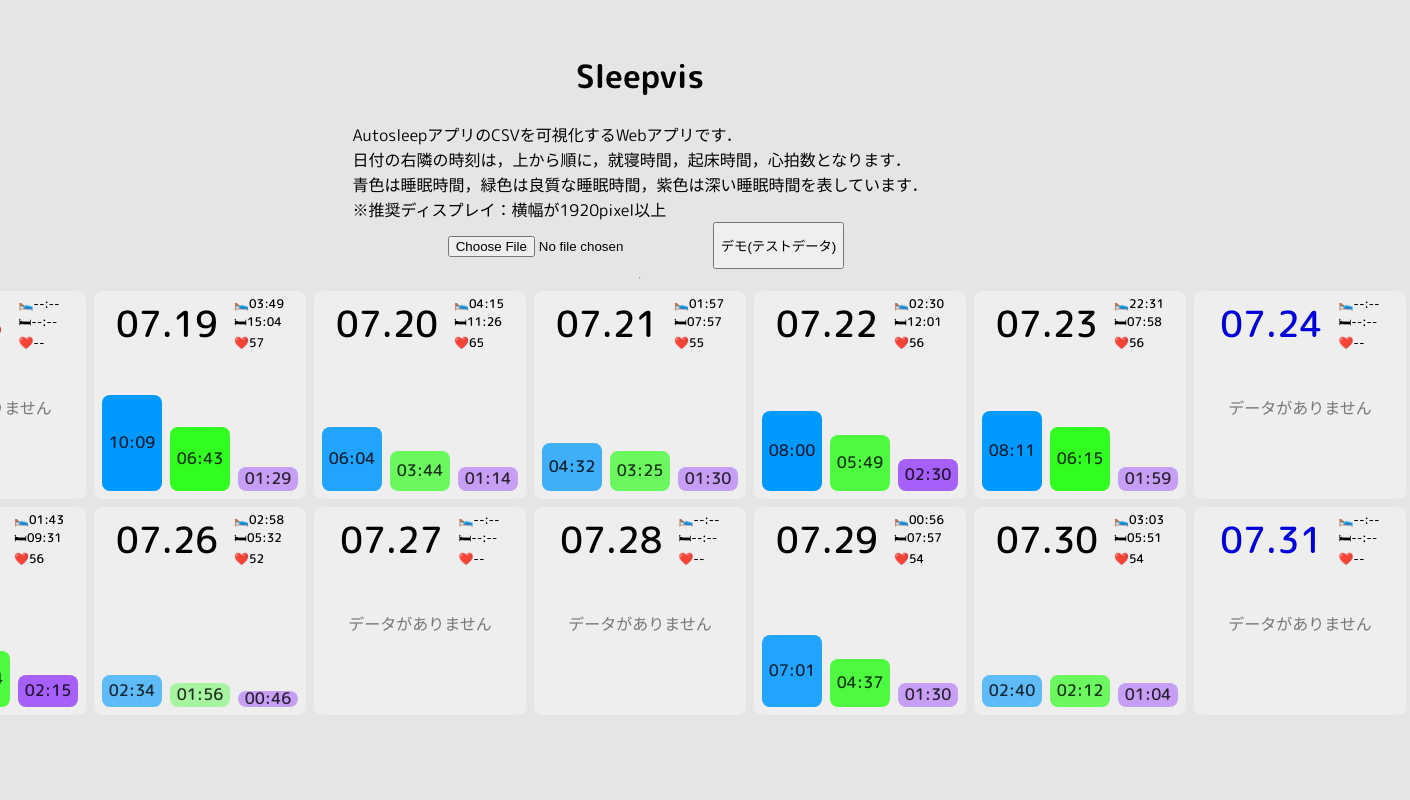
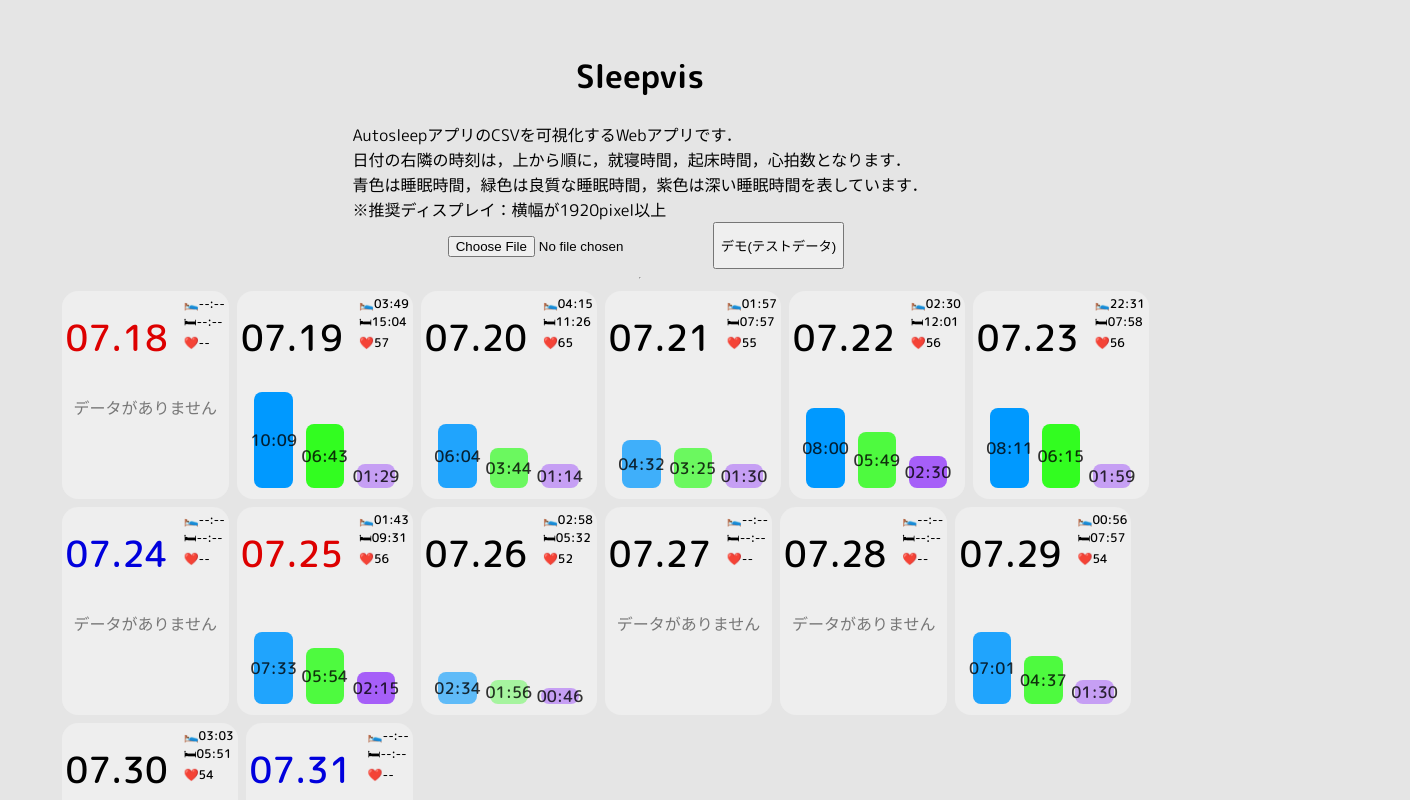
Before and after one commit to izumiz-dev/sleepvis, a React app: page / in a window 1280 px wide. Both pictures are taken after a click on the button "デモ(テストデータ)". Shown: the top 800 px of the page, 1410 px wide, since content can reach past the window. Built offline with nearby package versions, Linux system fonts and the light colour scheme.

Commit message:
css px絶対値指定を 相対値指定に変更

```diff
--- a/src/components/Calendar.tsx
+++ b/src/components/Calendar.tsx
@@ -88,7 +88,7 @@
 `;
 
 const TimesBox = styled.div`
-  font-size: 0.75rem;
+  font-size: 0.75em;
   font-weight: 500;
   margin-left: 1rem;
 `;
@@ -100,7 +100,7 @@
 `;
 
 const NoDataComponent = styled.div`
-  width: 204px;
+  width: calc(9vw + 3vw);
   height: 100px;
   display: flex;
   justify-content: center;
--- a/src/components/common-components.tsx
+++ b/src/components/common-components.tsx
@@ -19,24 +19,24 @@
 export const Date = styled.div<{ dayOfWeek?: number }>`
   color: ${(props) => dayOfWeekColor(props.dayOfWeek || 9999)};
   font-weight: 500;
-  margin-top: 2px;
-  font-size: 2.25rem;
+  margin-top: 1rem;
+  font-size: 2.25em;
 `;
 
 export const Frame = styled.div`
-  padding: 4px;
+  padding: 0.25rem;
   display: flex;
   align-items: center;
   justify-content: space-between;
   flex-flow: column;
   height: 200px;
-  margin: 4px;
-  border-radius: 8px;
+  margin: 0.25rem;
+  border-radius: 1rem;
   background: #eeeeee;
 `;
 
 export const Days = styled.div`
-  width: calc(220px * 7);
+  width: calc((9vw + 3vw + 1vw) * 7);
   display: flex;
   flex-direction: row;
   flex-wrap: wrap;
--- a/src/components/visualize/DayUnit.tsx
+++ b/src/components/visualize/DayUnit.tsx
@@ -30,8 +30,8 @@
   justify-content: center;
   border-radius: 8px;
   height: ${(props) => durationHeight(props.duration)};
-  width: 60px;
-  margin: 4px;
+  width: 3vw;
+  margin: 0.5vw;
   /* color: white; */
   background: ${(props) => durationColor(props.duration, props.sleepType)};
 ` as any;
```
